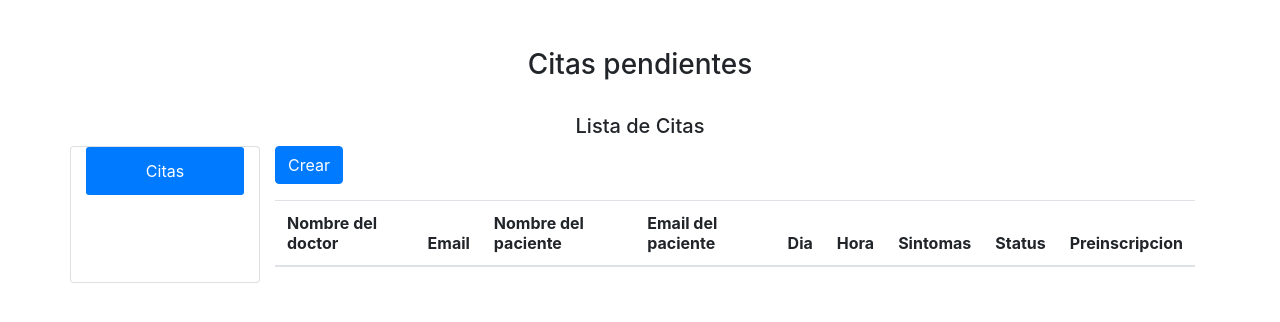
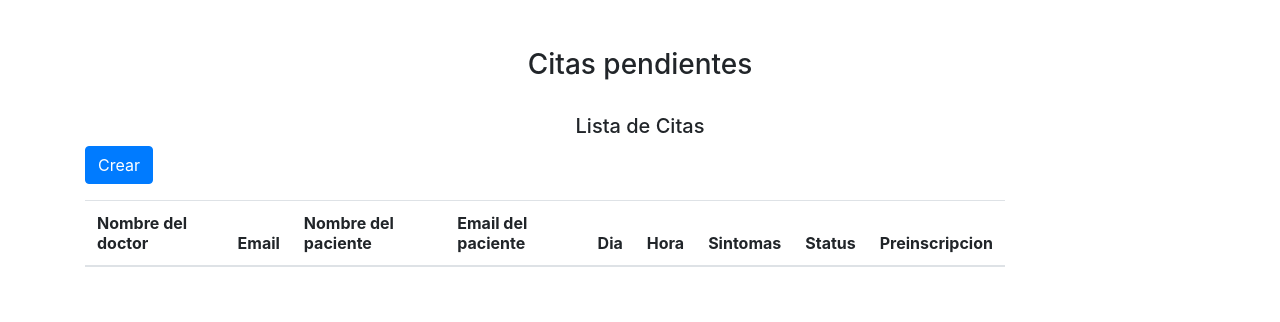
Before and after one commit to ja480/CentroClinico, a Django app: page /citas/ in a window 1280 px wide. Shown: the top 322 px of the page. Run offline with Django 4.2, Linux system fonts and the light colour scheme; data that the repository does not hold is empty; some libraries are stand-ins or nearby versions.

Commit message:
Update Citas.html

```diff
--- a/citas/templates/citas/Citas.html
+++ b/citas/templates/citas/Citas.html
@@ -21,11 +21,7 @@
                     </div>
                 </div>
                 <div class="row mb-5">
-                    <div class="card col-md-2">
-                        <ul class="list-group list-group-flush">
-                            <li class="list-group-item active">Citas</li>
-                        </ul>
-                    </div>
+
                 <div class="col-md-10">
 
                     <div class="table-responsive">
```
